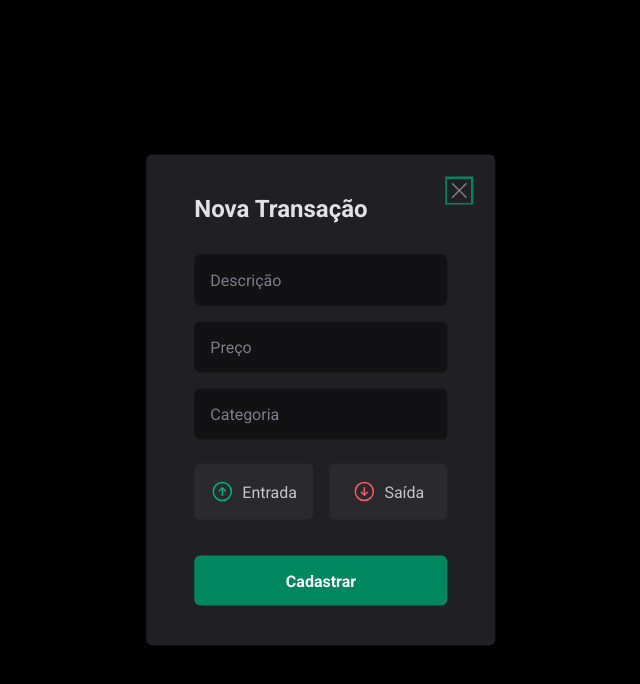
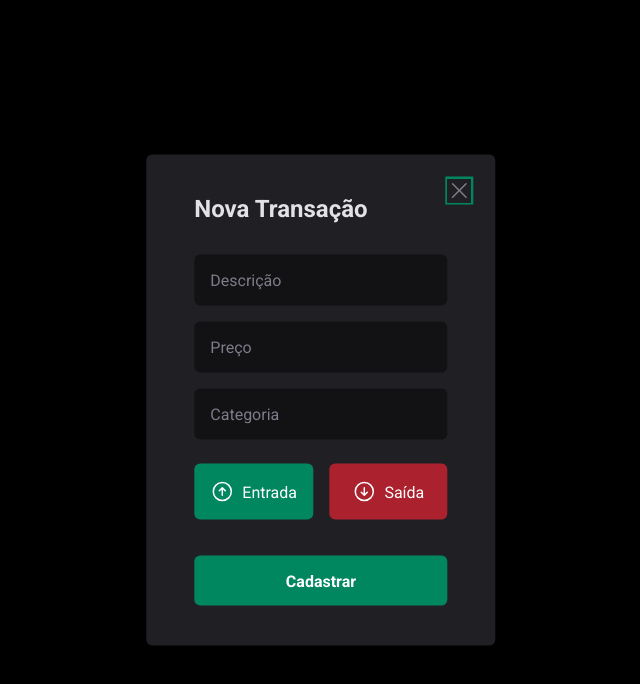
Before and after one commit to gustavobreack3257/dtMoney, a React (Vite) app: page / in a window 1280 px wide. Both pictures are taken after a click on the button "Nova transação". Shown: the top 684 px of the page, without its empty margins (319-959 px from the left). Built offline with nearby package versions, Linux system fonts and the light colour scheme.

Commit message:
feat: Visual Structure: Creating Accessible Radio Button

```diff
--- a/package.json
+++ b/package.json
@@ -12,6 +12,7 @@
   "dependencies": {
     "@phosphor-icons/react": "^2.1.7",
     "@radix-ui/react-dialog": "^1.1.1",
+    "@radix-ui/react-radio-group": "^1.2.0",
     "react": "^18.3.1",
     "react-dom": "^18.3.1",
     "styled-components": "^6.1.12"
--- a/src/components/NewTransactionModal/index.tsx
+++ b/src/components/NewTransactionModal/index.tsx
@@ -21,12 +21,12 @@
                 <input type="text" placeholder='Categoria' required />
 
                 <S.TransactionType>
-                <S.TransactionTypeButton variant='income'>
+                <S.TransactionTypeButton variant='income' value='income'>
                   <ArrowCircleUp size={24}/>
                   Entrada
                 </S.TransactionTypeButton>
 
-                <S.TransactionTypeButton variant='outcome'>
+                <S.TransactionTypeButton variant='outcome' value='outcome'>
                   <ArrowCircleDown size={24}/>
                   Saída
                 </S.TransactionTypeButton>
--- a/src/components/NewTransactionModal/styles.ts
+++ b/src/components/NewTransactionModal/styles.ts
@@ -1,5 +1,6 @@
 import styled from "styled-components"
 import * as Dialog from '@radix-ui/react-dialog'
+import * as RadioGroup from '@radix-ui/react-radio-group'
 
 export const Overlay = styled(Dialog.Overlay)`
     position: fixed;
@@ -69,7 +70,7 @@
    color: ${props => props.theme["gray-500"]};
 `
 
-export const TransactionType = styled.div`
+export const TransactionType = styled(RadioGroup.Root)`
     display: grid;
     grid-template-columns: repeat(2, 1fr);
     gap: 1rem;
@@ -80,7 +81,7 @@
     variant: 'income' | 'outcome'
 }
 
-export const TransactionTypeButton = styled.button<TransactionTypeButtonProps>`
+export const TransactionTypeButton = styled(RadioGroup.Item)<TransactionTypeButtonProps>`
     background: ${props => props.theme['gray-700']};
     padding: 1rem;
     display: flex;
@@ -95,4 +96,18 @@
     svg {
         color: ${props => props.variant === 'income' ? props.theme['green-300']: props.theme['red-300']};
     }
+
+    &[data-state='unchecked']:hover {
+        transition: background-color 0.2s;
+        background: ${props => props.theme["gray-600"]};
+    }
+
+    &[data-state='unchecked'] {
+        color: ${props => props.theme.white};
+        background: ${props => props.variant === 'income' ? props.theme["green-500"]: props.theme["red-500"]};
+
+        svg {
+            color: ${props => props.theme.white}
+        }
+    }
 `
```
Also changed, not shown: 1 other file (tests, documents, lock files or other folders).
